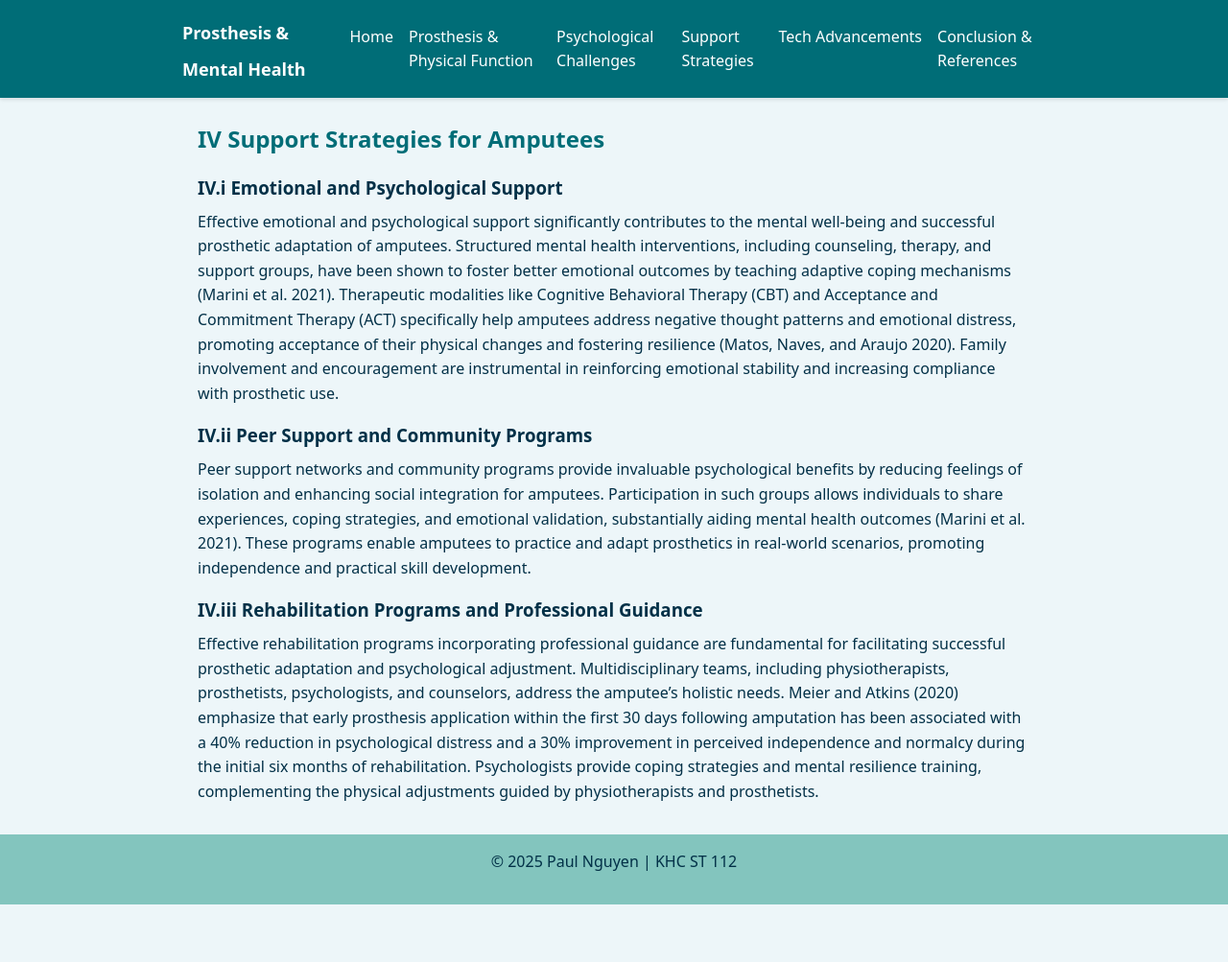
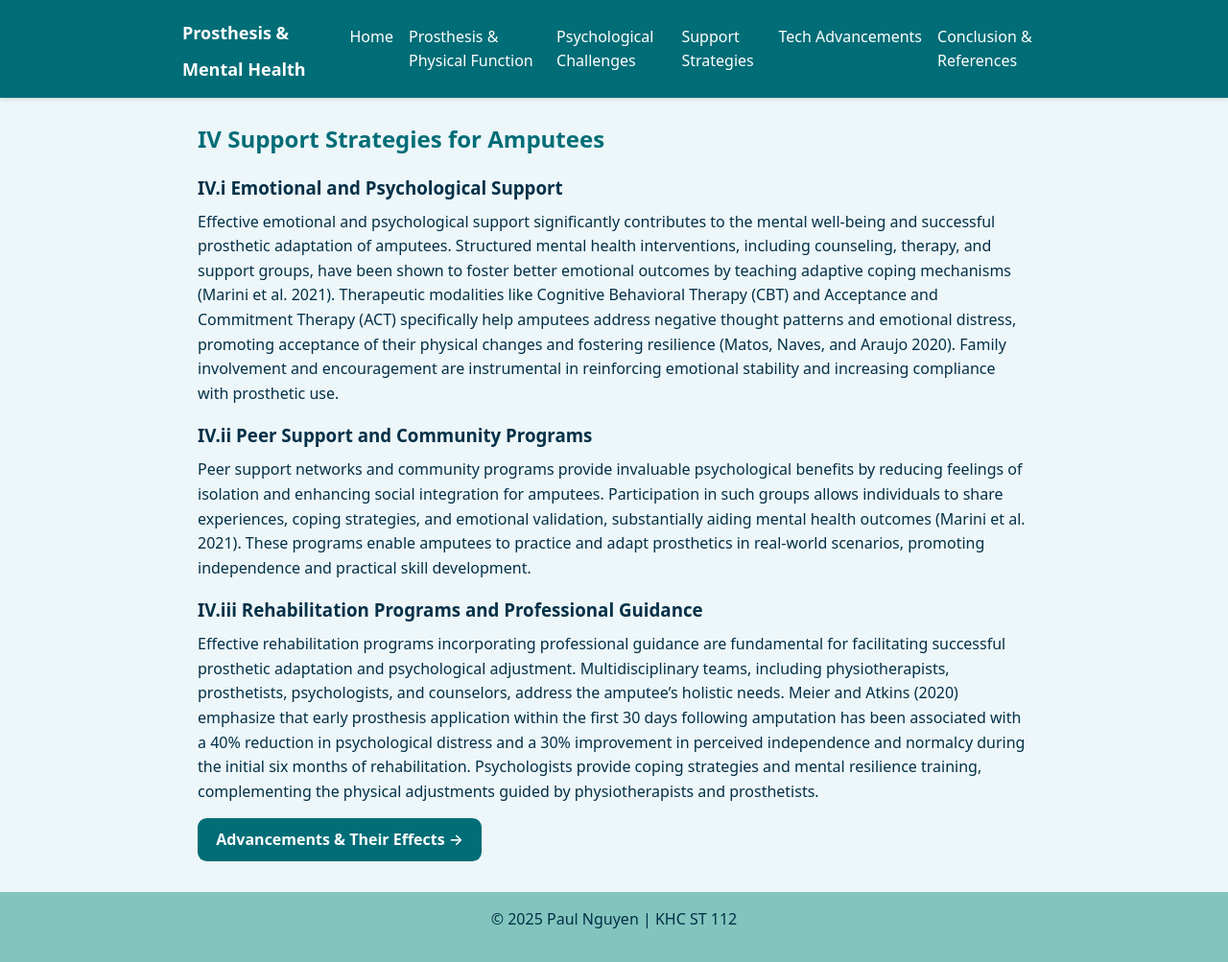
Before and after one commit to prosthesismental/prosthesismental.github.io, a plain HTML site: page support.html in a window 1280 px wide. Shown: the whole page at 96% size. Before the commit the page ends 943 px from the top, so only its background shows below. Drawn offline with Linux system fonts and the light colour scheme.

Commit message:
Update support.html

```diff
--- a/support.html
+++ b/support.html
@@ -37,6 +37,7 @@
 
   <h3>IV.iii Rehabilitation Programs and Professional Guidance</h3>
   <p>Effective rehabilitation programs incorporating professional guidance are fundamental for facilitating successful prosthetic adaptation and psychological adjustment. Multidisciplinary teams, including physiotherapists, prosthetists, psychologists, and counselors, address the amputee’s holistic needs. Meier and Atkins (2020) emphasize that early prosthesis application within the first 30 days following amputation has been associated with a 40% reduction in psychological distress and a 30% improvement in perceived independence and normalcy during the initial six months of rehabilitation. Psychologists provide coping strategies and mental resilience training, complementing the physical adjustments guided by physiotherapists and prosthetists.</p>
+  <p><a class="button" href="technology.html">Advancements & Their Effects &rarr;</a></p>
 </section>
 
 </main>
```
